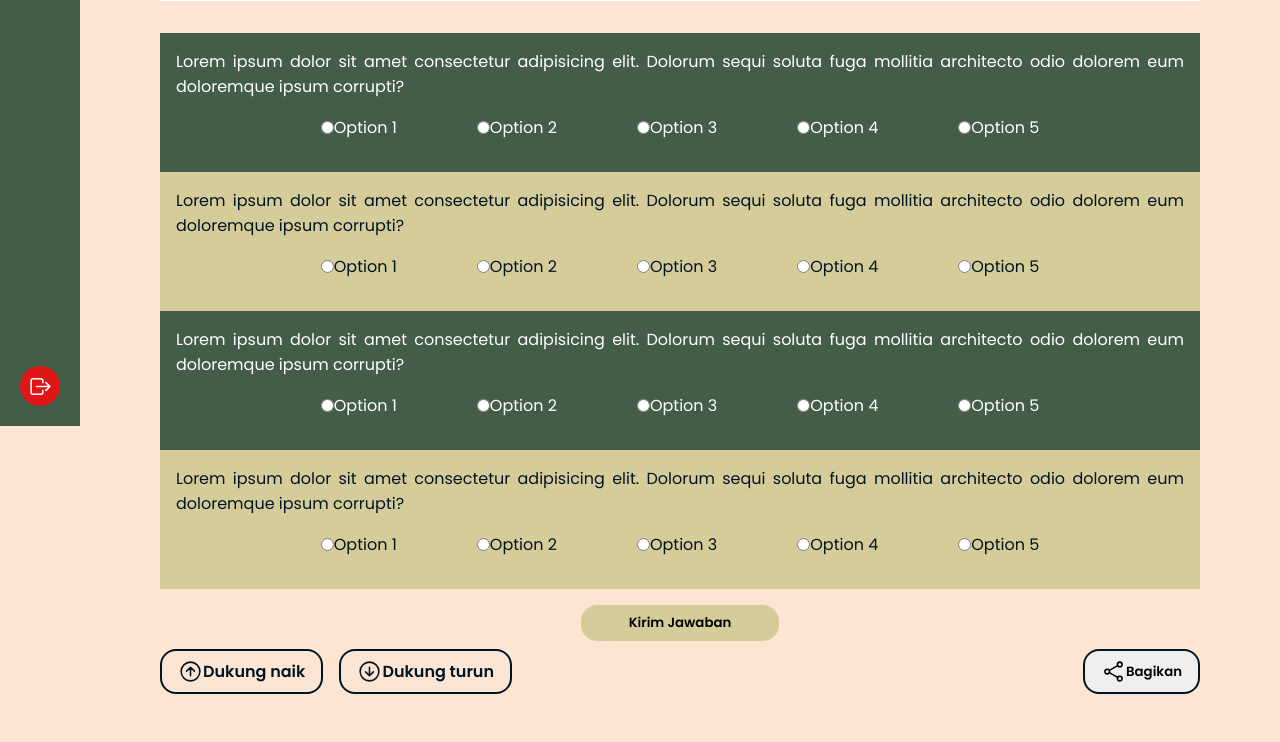
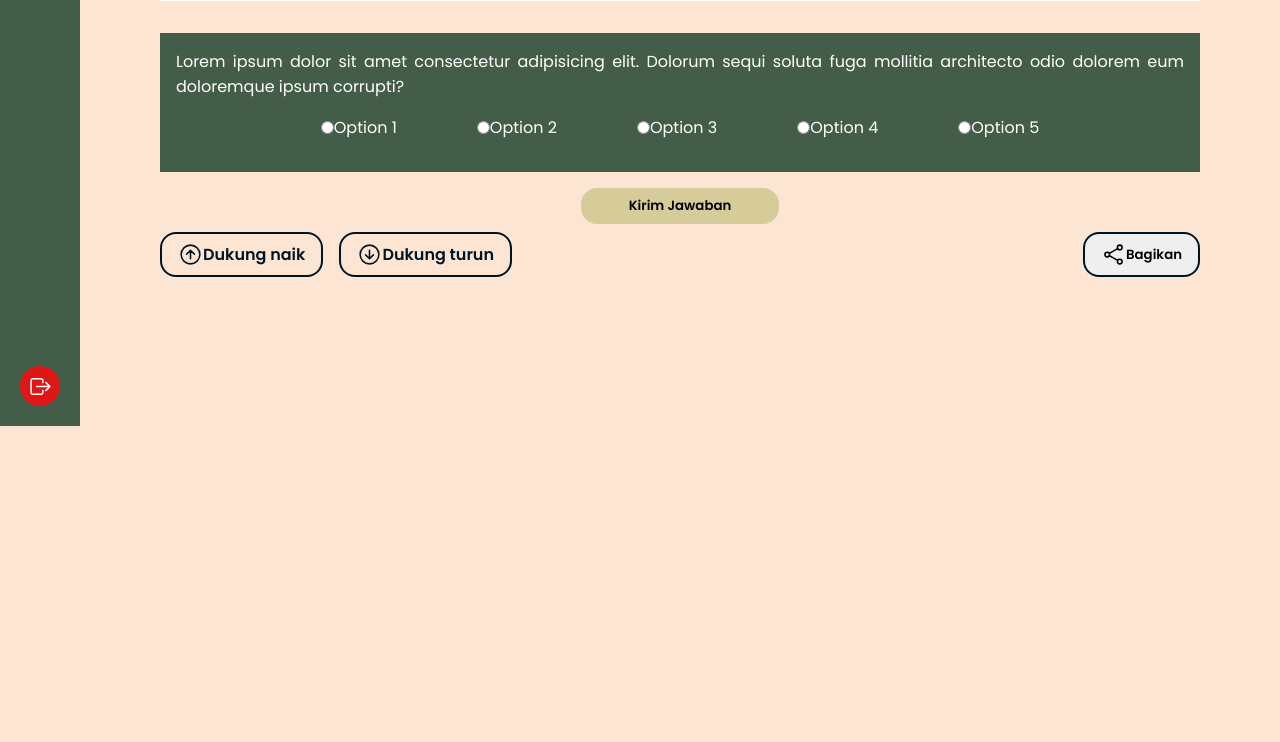
Before and after one commit to dzakwanIrfan/gws, a PHP site: page /survey.php in a window 1280 px wide. Shown: the part 374-1116 px from the top of the page. After the commit the page ends 800 px from the top, so only its background shows below. Run offline with PHP 8.4, Linux system fonts and the light colour scheme; data that the repository does not hold is empty.

Commit message:
memperbaiki survey

```diff
--- a/survey.php
+++ b/survey.php
@@ -30,36 +30,6 @@
                         <div class="option"><input type="radio" id="3" name="1"><label for="3">Option 3</label></div>
                         <div class="option"><input type="radio" id="4" name="1"><label for="4">Option 4</label></div>
                         <div class="option"><input type="radio" id="5" name="1"><label for="5">Option 5</label></div>
-                    </div>
-                </div>
-                <div class="question-group">
-                    <div class="question">Lorem ipsum dolor sit amet consectetur adipisicing elit. Dolorum sequi soluta fuga mollitia architecto odio dolorem eum doloremque ipsum corrupti?</div>
-                    <div class="option-group">
-                        <div class="option"><input type="radio" id="1" name="2"><label for="1">Option 1</label></div>
-                        <div class="option"><input type="radio" id="2" name="2"><label for="2">Option 2</label></div>
-                        <div class="option"><input type="radio" id="3" name="2"><label for="3">Option 3</label></div>
-                        <div class="option"><input type="radio" id="4" name="2"><label for="4">Option 4</label></div>
-                        <div class="option"><input type="radio" id="5" name="2"><label for="5">Option 5</label></div>
-                    </div>
-                </div>
-                <div class="question-group">
-                    <div class="question">Lorem ipsum dolor sit amet consectetur adipisicing elit. Dolorum sequi soluta fuga mollitia architecto odio dolorem eum doloremque ipsum corrupti?</div>
-                    <div class="option-group">
-                        <div class="option"><input type="radio" id="1" name="3"><label for="1">Option 1</label></div>
-                        <div class="option"><input type="radio" id="2" name="3"><label for="2">Option 2</label></div>
-                        <div class="option"><input type="radio" id="3" name="3"><label for="3">Option 3</label></div>
-                        <div class="option"><input type="radio" id="4" name="3"><label for="4">Option 4</label></div>
-                        <div class="option"><input type="radio" id="5" name="3"><label for="5">Option 5</label></div>
-                    </div>
-                </div>
-                <div class="question-group">
-                    <div class="question">Lorem ipsum dolor sit amet consectetur adipisicing elit. Dolorum sequi soluta fuga mollitia architecto odio dolorem eum doloremque ipsum corrupti?</div>
-                    <div class="option-group">
-                        <div class="option"><input type="radio" id="1" name="4"><label for="1">Option 1</label></div>
-                        <div class="option"><input type="radio" id="2" name="4"><label for="2">Option 2</label></div>
-                        <div class="option"><input type="radio" id="3" name="4"><label for="3">Option 3</label></div>
-                        <div class="option"><input type="radio" id="4" name="4"><label for="4">Option 4</label></div>
-                        <div class="option"><input type="radio" id="5" name="4"><label for="5">Option 5</label></div>
                     </div>
                 </div>
                 <input type="submit" value="Kirim Jawaban">
```
